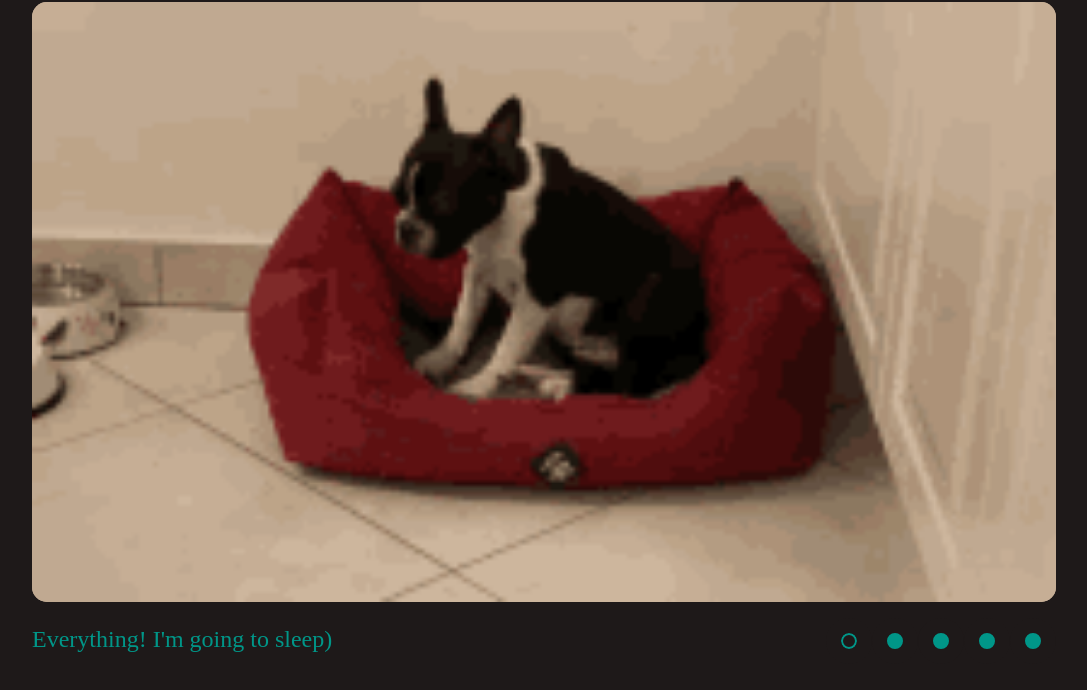
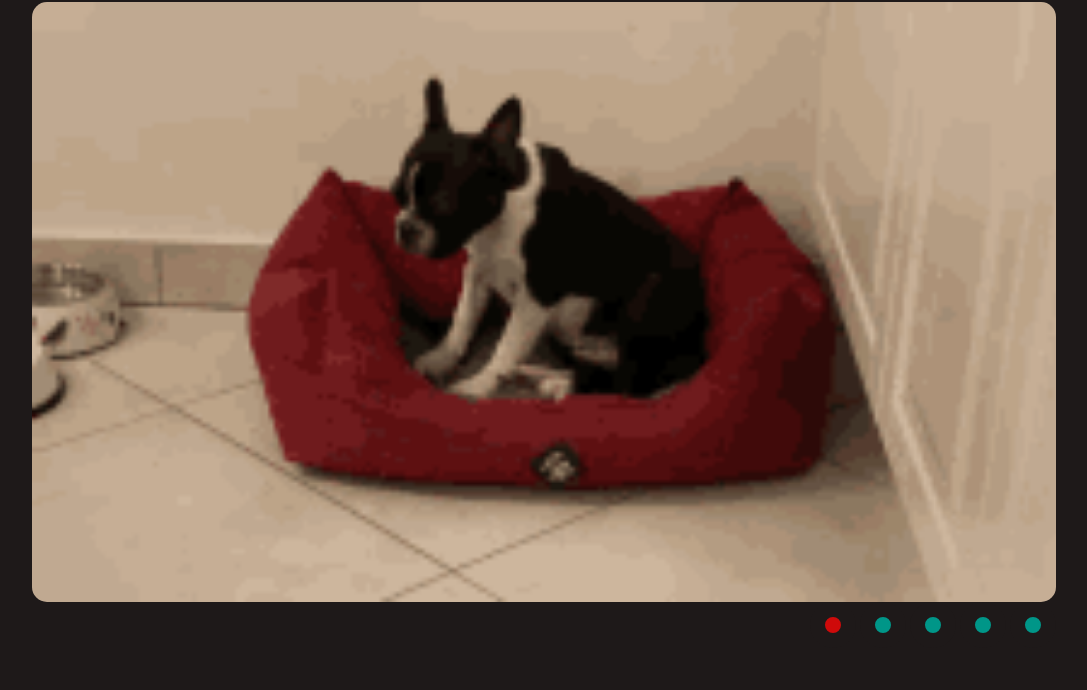
Before and after one commit to dns147/cssMemSlider, a plain HTML site: page cssMemSlider/index.html in a window 1280 px wide. Shown: the part 86-776 px from the top of the page, without its empty margins (96-1183 px from the left). Drawn offline with Linux system fonts and the light colour scheme.

Commit message:
refactor: style slider (Sat, Oct 16, 2021 11:59:02 PM)

```diff
--- a/cssMemSlider/index.html
+++ b/cssMemSlider/index.html
@@ -14,11 +14,32 @@
     </header>
 
     <main>
-        <div class="picture"></div>
-        <div class="picture__up"></div>
+        <input type="radio" id="slide1" name="control" checked>
+        <input type="radio" id="slide2" name="control">
+        <input type="radio" id="slide3" name="control">
+        <input type="radio" id="slide4" name="control">
+        <input type="radio" id="slide5" name="control">
+
+        <div class="slider">
+            <div class="slides slide1"></div>
+            <div class="slides slide2"></div>
+            <div class="slides slide3"></div>
+            <div class="slides slide4"></div>
+            <div class="slides slide5"></div>
+        </div>
+
+        <div class="controls">
+            <label for="slide1"></label>
+            <label for="slide2"></label>
+            <label for="slide3"></label>
+            <label for="slide4"></label>
+            <label for="slide5"></label>
+        </div>
+        <!-- <div class="picture"></div>
+        <div class="picture__up"></div> -->
     </main>
 
-    <footer>
+    <!-- <footer>
         <p class="sub">Everything! I'm going to sleep)</p>
         <ul class="slider__pag">
             <li class="slider__pag__li"></li>
@@ -27,8 +48,8 @@
             <li class="slider__pag__li"></li>
             <li class="slider__pag__li"></li>
         </ul>
-    </footer>
+    </footer> -->
 
-    <script src="index.js"></script>
+    <!-- <script src="index.js"></script> -->
 </body>
 </html>
--- a/cssMemSlider/style.css
+++ b/cssMemSlider/style.css
@@ -1,7 +1,3 @@
-:root {
-    --img: url("galery/1.gif");
-}
-
 html {
     background-color: #1e1919;
 }
@@ -17,14 +13,96 @@ header {
 }
 
 main {
-    position: relative;
+    display: flex;
+    flex-direction: column;
 }
 
-footer {
+.slider {
+    width: 1024px;
+    height: 600px;
+    display: flex;
+    justify-content: flex-end;
+}
+
+.slides {
+    width: inherit;
+    height: inherit;
+    border-radius: 15px;
+    background-repeat: no-repeat;
+    background-size: cover;
+    /* display: none; */
+    width: 0%;
+}
+
+.slide1 {
+    background-image: url("galery/1.gif");
+}
+
+.slide2 {
+    background-image: url("galery/2.gif");
+}
+
+.slide3 {
+    background-image: url("galery/3.gif");
+}
+
+.slide4 {
+    background-image: url("galery/4.gif");
+}
+
+.slide5 {
+    background-image: url("galery/5.gif");
+}
+
+input {
+    display: none;
+}
+
+.controls {
+    align-self: flex-end;
+}
+
+label {
+    cursor: pointer;
+    width: 16px;
+    height: 16px;
+    border-radius: 50%;
+    background-color: #009688;
+    border: solid 15px #1e1919;
+    display: inline-block;
+}
+
+label:hover {
+    background-color: #ffffff;
+}
+
+#slide1:checked ~ .controls label:nth-of-type(1),
+#slide2:checked ~ .controls label:nth-of-type(2),
+#slide3:checked ~ .controls label:nth-of-type(3),
+#slide4:checked ~ .controls label:nth-of-type(4),
+#slide5:checked ~ .controls label:nth-of-type(5) {
+    background-color: #cf0a0a;
+}
+
+#slide1:checked ~ .slider > div:nth-of-type(1),
+#slide2:checked ~ .slider > div:nth-of-type(2),
+#slide3:checked ~ .slider > div:nth-of-type(3),
+#slide4:checked ~ .slider > div:nth-of-type(4),
+#slide5:checked ~ .slider > div:nth-of-type(5) {
+    /* display: block; */
+    width: 100%;
+    transition: 0.8s;
+}
+
+/* main {
+    position: relative;
+} */
+
+/* footer {
     display: flex;
     width: 1024px;
     justify-content: space-between;
-}
+} */
 
 .picture {
     background-image: var(--img);
```
